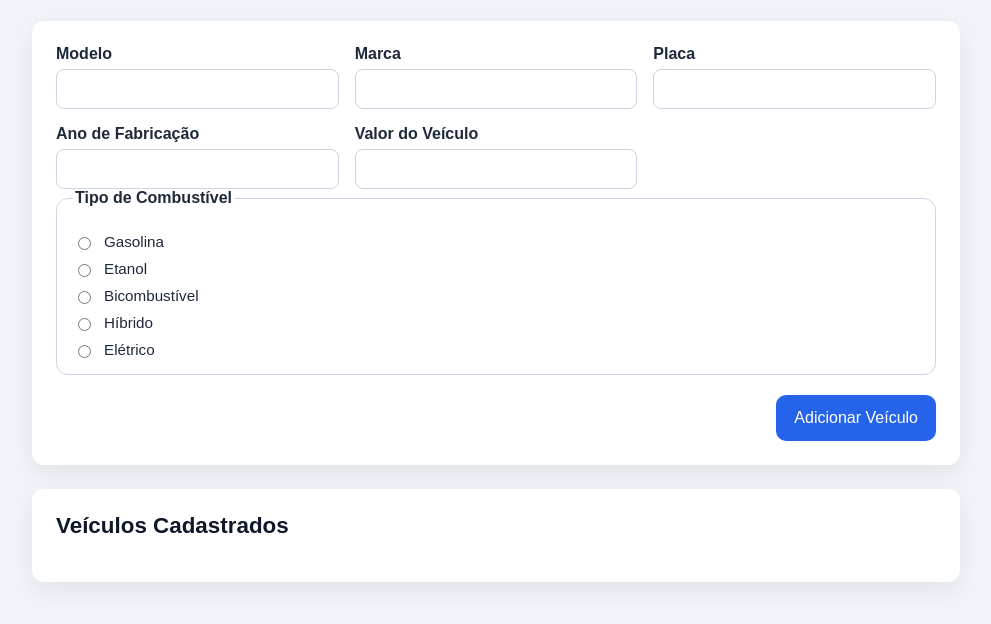
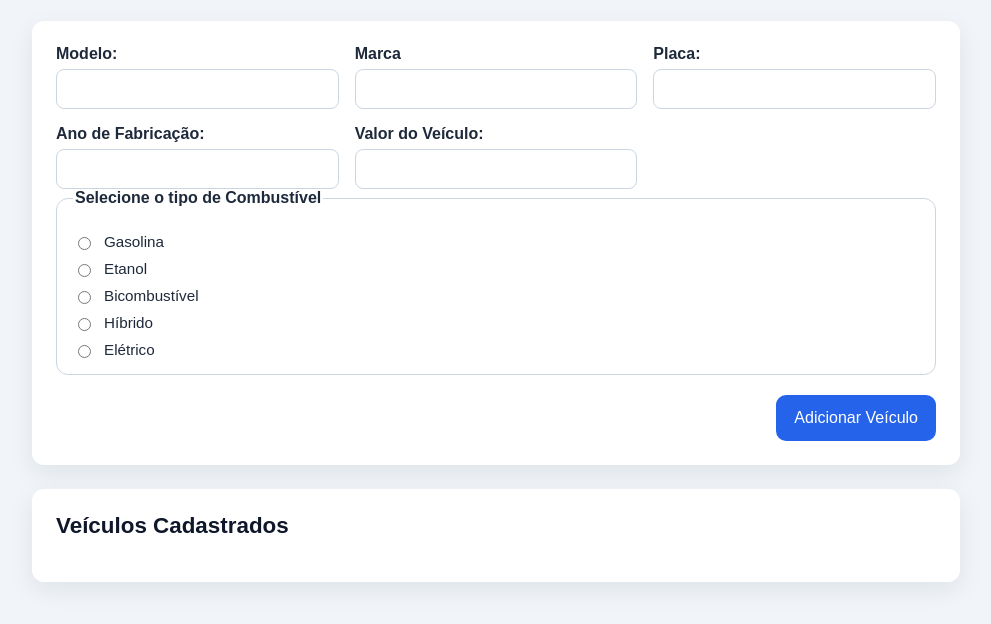
Before and after one commit to devguilhrm/Calculo-ipva-petrobras, a plain HTML site: page index.html in a window 1280 px wide. Shown: the part 106-730 px from the top of the page, without its empty margins (144-1135 px from the left). Drawn offline with Linux system fonts and the light colour scheme.

Commit message:
alterações nos textos utilizados no formulário

```diff
--- a/index.html
+++ b/index.html
@@ -18,7 +18,7 @@
             <form id="form-veiculo">
                 <div class="form-grid">
                     <div class="campo">
-                        <label for="modelo">Modelo</label>
+                        <label for="modelo">Modelo:</label>
                         <input type="text" id="modelo" name="modelo" required>
                     </div>
                     <div class="campo">
@@ -26,16 +26,16 @@
                         <input type="text" id="marca" name="marca" required>
                     </div>
                     <div class="campo">
-                        <label for="placa">Placa</label>
+                        <label for="placa">Placa:</label>
                         <input type="text" id="placa" name="placa" maxlength="8" required>
                     </div>
                     <div class="campo">
-                        <label for="ano">Ano de Fabricação</label>
+                        <label for="ano">Ano de Fabricação:</label>
                         <input type="number" id="ano" name="ano" min="1900" max="2100" required>
                     </div>
 
                     <div class="campo">
-                        <label for="valor">Valor do Veículo</label>
+                        <label for="valor">Valor do Veículo:</label>
                         <input type="number" id="valor" name="valor" min="1" required>
                     </div>
 
@@ -44,7 +44,7 @@
 
                 <fieldset class="fieldset-combustivel">
 
-                    <legend>Tipo de Combustível</legend>
+                    <legend>Selecione o tipo de Combustível</legend>
                     <div class="radio-group">
 
                         <label><input type="radio" name="combustivel" value="gasolina" required> Gasolina</label>
```
